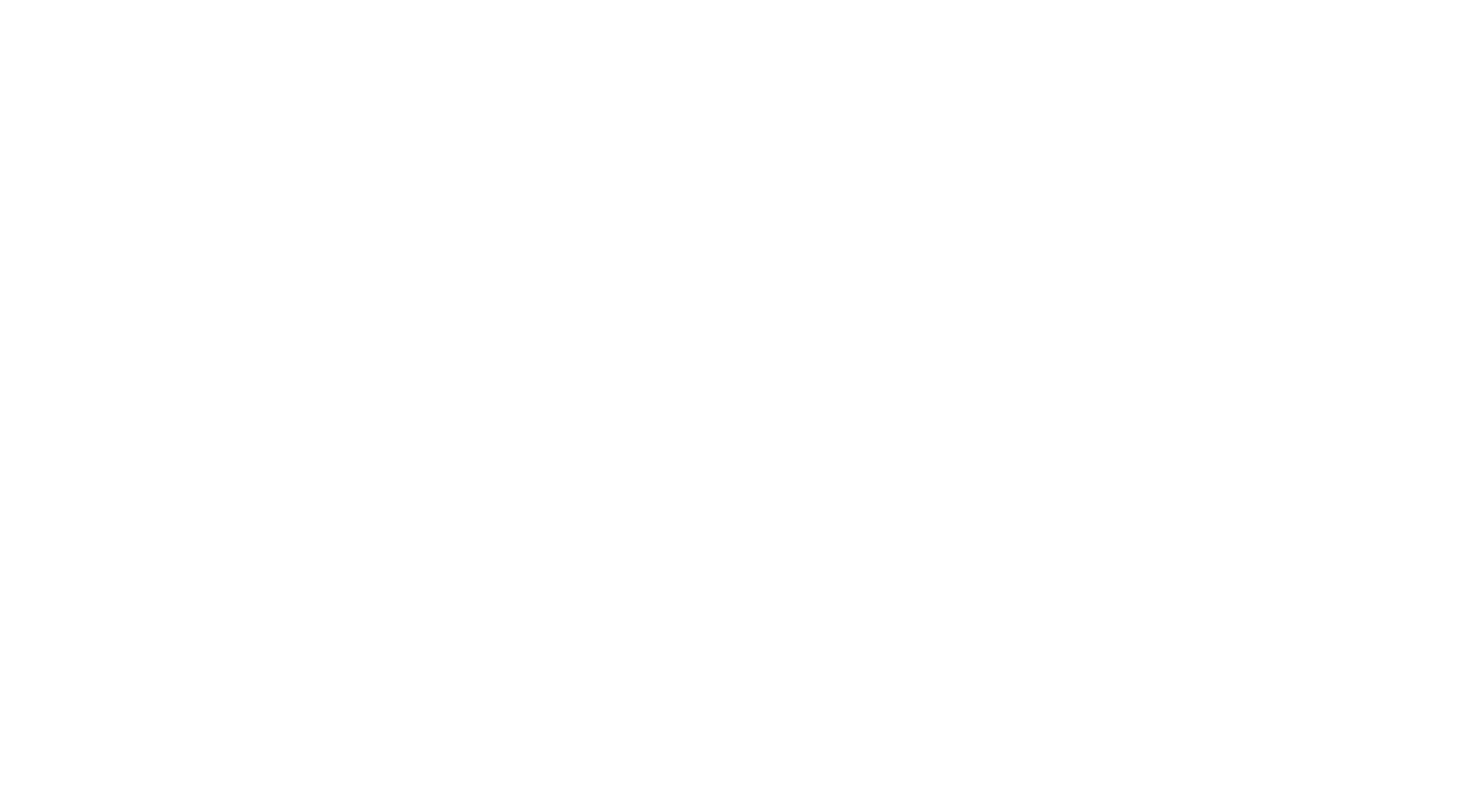
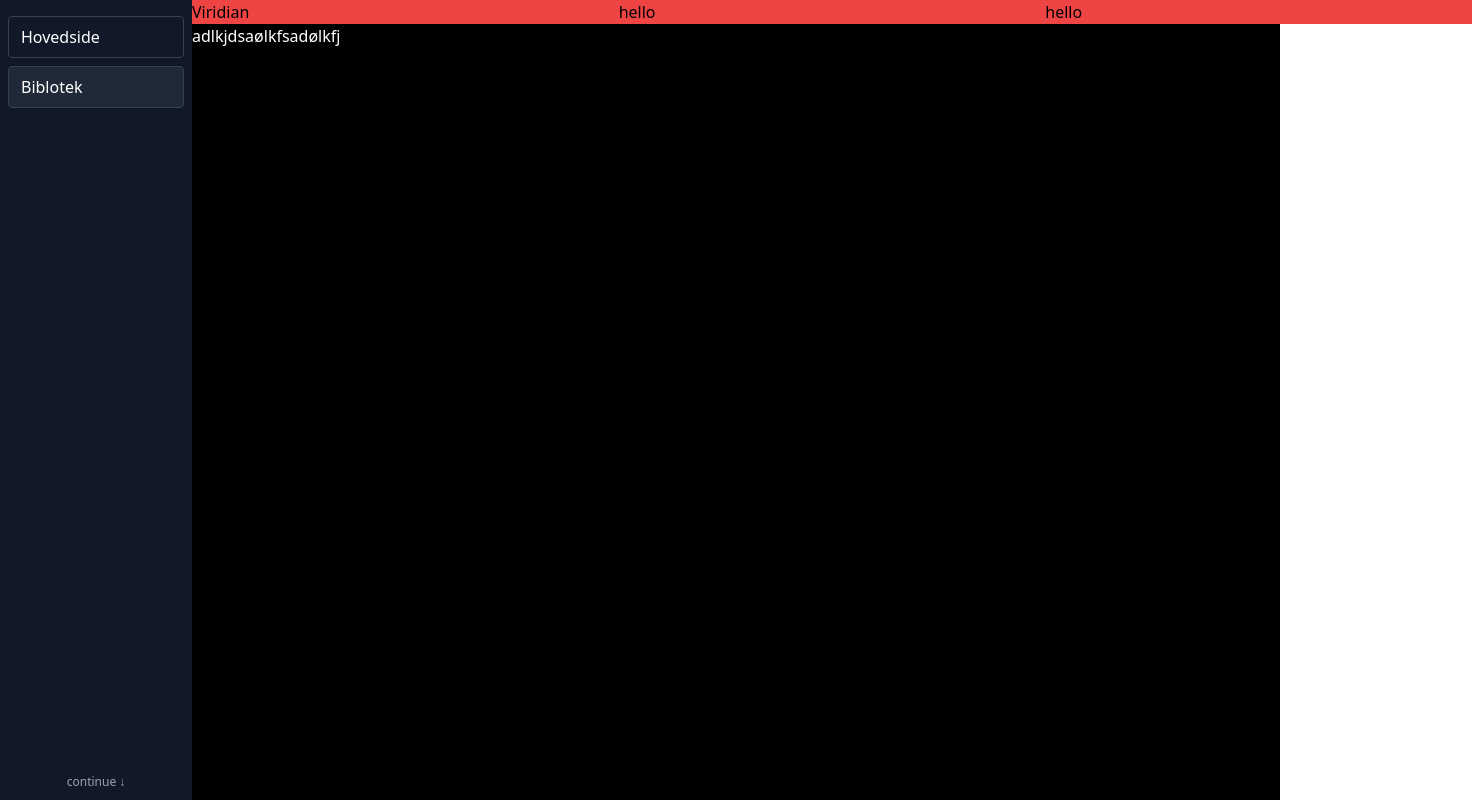
Before and after one commit to Bennjr/viridian-app, a React (Vite) app: page /library in a window 1280 px wide. Before the commit this address had no page. Shown: the whole page, 1472 px wide, since content can reach past the window. Built offline with nearby package versions, Linux system fonts and the light colour scheme.

Commit message:
feat: ui, page system

```diff
--- a/src/app/pages/library/library.css
+++ b/src/app/pages/library/library.css
@@ -0,0 +1,13 @@
+@tailwind base;
+@tailwind components;
+@tailwind utilities;
+
+@layer base {
+  body {
+    @apply bg-transparent;
+  }
+}
+
+.draggable {
+  -webkit-app-region: drag;
+}
--- a/src/app/pages/library/library.tsx
+++ b/src/app/pages/library/library.tsx
@@ -0,0 +1,10 @@
+import "./library.css";
+
+export default function Library() {
+  return (
+    <div className="p-8 text-white">
+      <h2 className="text-2xl font-bold">Library</h2>
+        <p className="text-white">lib page</p>
+    </div>
+  );
+}
--- a/src/app/pages/main/app.tsx
+++ b/src/app/pages/main/app.tsx
@@ -1,7 +1,7 @@
 import "./app.css";
 
 import Header from "./components/header";
-import Sidebar from "./components/sidebar";
+import Sidebar from "../../../components/sidebar";
 
 export default function App() {
   return (
@@ -9,6 +9,7 @@ export default function App() {
       <Sidebar />
       <section>
         <Header />
+        <p className="text-white">adlkjdsaølkfsadølkfj</p>
       </section>
     </main>
   );
--- a/src/app/pages/main/components/header.tsx
+++ b/src/app/pages/main/components/header.tsx
@@ -2,7 +2,7 @@ import "../app.css";
 
 export default function Header() {
   return (
-    <header className="w-screen bg-red-500 draggable grid grid-cols-3">
+    <header className="w-screen bg-red-500 grid grid-cols-3">
       <h1>Viridian</h1>
       <div>hello</div>
       <div>hello</div>
--- a/src/app/pages/main/components/sidebar.tsx
+++ /dev/null
@@ -1,7 +0,0 @@
-export default function Sidebar() {
-  return (
-    <div className="w-52 bg-gray-800 text-white h-screen">
-        <p>Sidebar</p>
-    </div>
-  );
-}
--- a/src/app/router.tsx
+++ b/src/app/router.tsx
@@ -1,11 +1,18 @@
 import { Route, Routes } from "react-router-dom";
 
 import App from "./pages/main/app";
+import Library from "./pages/library/library";
 
 export default function Router() {
     return (
         <Routes>
-            <Route path="/" element={<App />} />
+            {/* The App component renders the sidebar/header and an <Outlet /> */}
+            <Route path="/" element={<App />}>
+                {/* index route could show a welcome component or reuse App's default */}
+                <Route index element={<div className="p-8 text-white">Welcome to the main page</div>} />
+                <Route path="library" element={<Library />} />
+                {/* add more child routes here as you need additional pages */}
+            </Route>
         </Routes>
     );
 }
--- /dev/null
+++ b/src/components/component.css
@@ -0,0 +1,49 @@
+@tailwind base;
+@tailwind components;
+@tailwind utilities;
+
+@layer base {
+  body {
+    @apply bg-transparent;
+  }
+}
+
+:root {
+  --color-bg: #ffffff;
+  --color-text: #000000;
+  --color-primary: #4f46e5;
+}
+
+.draggable {
+  -webkit-app-region: drag;
+}
+
+.non-draggable {
+  -webkit-app-region: no-drag;
+}
+
+@media (prefers-color-scheme: dark) {
+  :root {
+    --primary-bg: #ebebeb;
+    --secondary-bg: #aaaaaa;
+    --primary-text: #ffffff;
+
+    --primary-btn-bg: #d4d4d4;
+    --primary-btn-text: #ffffff;
+    --primary-btn-hover-bg: #888888;
+    --primary-btn-hover-text: #ffffff;
+  }
+}
+
+@media (prefers-color-scheme: light) {
+  :root {
+    --primary-bg: #ffffff;
+    --secondary-bg: #e9e9e9;
+    --primary-text: #000000;
+
+    --primary-btn-bg: #f1f1f1;
+    --primary-btn-text: #000000;
+    --primary-btn-hover-bg: #d4d4d4;
+    --primary-btn-hover-text: #000000;
+  }
+}
--- a/src/components/sidebar/sidebar.tsx
+++ b/src/components/sidebar/sidebar.tsx
@@ -1,13 +1,42 @@
-import "../global.css";
+import "../component.css";
+import { NavLink } from "react-router-dom";
+
+const links = [
+    { label: "Hovedside", to: "/" },
+    { label: "Biblotek", to: "/library" },
+];
 
 export default function Sidebar() {
     return (
-        <div>
-            <ul>
-                <li>Home</li>
-                <li>Settings</li>
-                <li>Logout</li>
-            </ul>
+        <div className="bg-gray-900 text-white w-48 h-screen flex flex-col relative">
+            <nav className="flex-1 overflow-y-auto py-4">
+                <ul className="space-y-2 px-2">
+                    {links.map((link) => (
+                        <li key={link.to}>
+                            <NavLink
+                                to={link.to}
+                                end={link.to === "/"}
+                                className={({ isActive }) =>
+                                    `block px-3 py-2 rounded border border-gray-700 mb-1 hover:bg-gray-700 ${
+                                        isActive ? "bg-gray-800" : ""
+                                    }`
+                                }
+                            >
+                                {link.label}
+                            </NavLink>
+                        </li>
+                    ))}
+                </ul>
+            </nav>
+
+            <div className="absolute bottom-2 left-0 w-full text-center">
+                <NavLink
+                    to="/continue"
+                    className="text-xs text-gray-400 hover:text-gray-200"
+                >
+                    continue ↓
+                </NavLink>
+            </div>
         </div>
     );
 }
```
Also changed, not shown: 2 other files (tests, documents, lock files or other folders).
